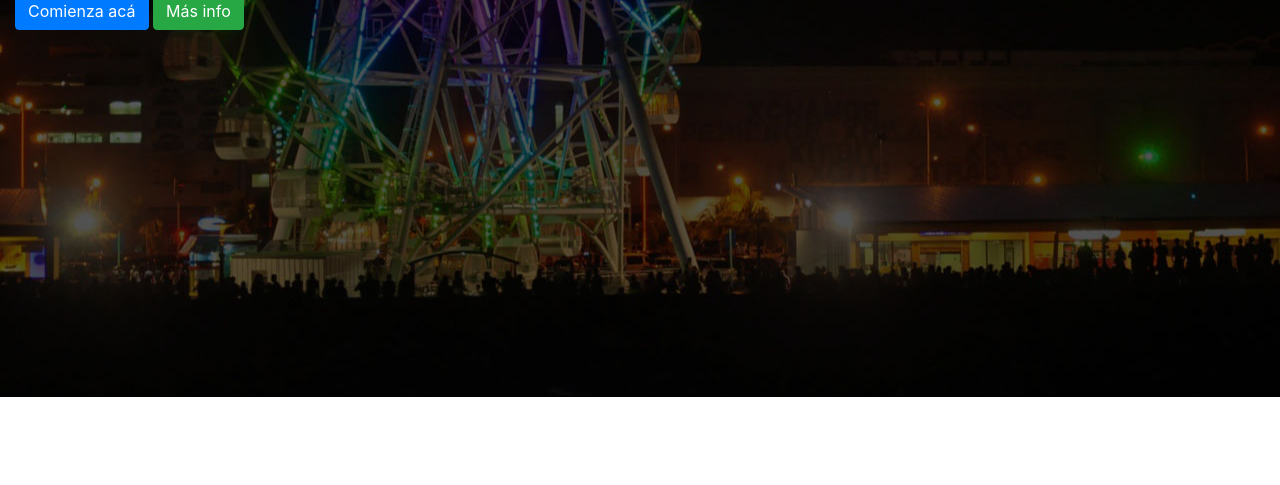
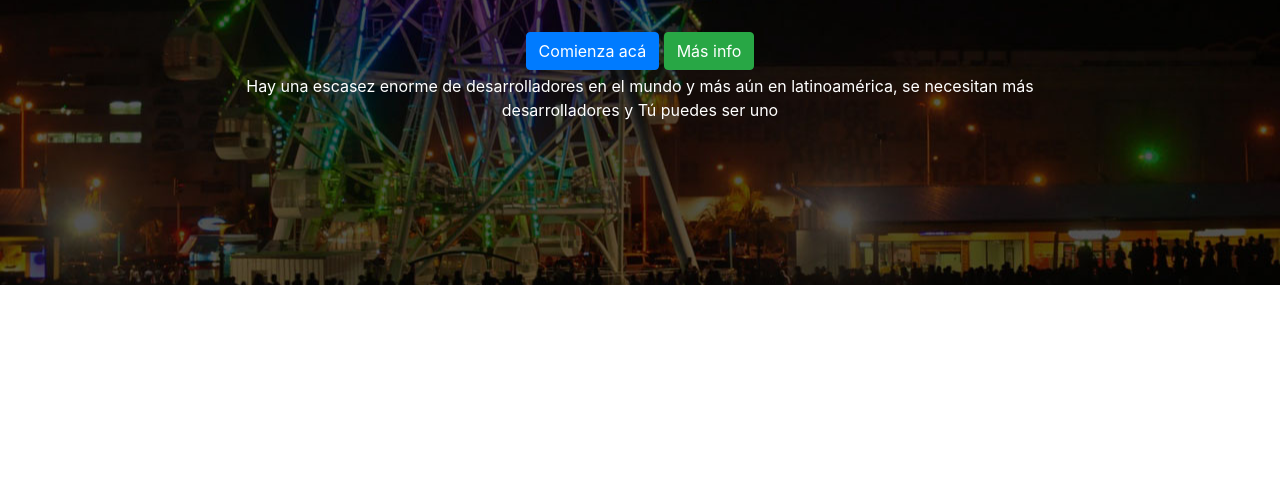
Before and after one commit to jcrr1985/DL, a website: page index.html in a window 1280 px wide. Shown: the part 315-800 px from the top of the page. Drawn offline with nearby package versions, Linux system fonts and the light colour scheme.

Commit message:
section one resized: 75%

```diff
--- a/index.html
+++ b/index.html
@@ -43,11 +43,22 @@
         </div>
         <!--titulo principal-->
 
-        <!--Botonera principal-->
-        <button type="button" class="btn btn-primary">Comienza acá</button>
-        <button type="button" class="btn btn-success">Más info</button>
-        <!--Botonera principal-->
 
+        <div class="section1-caption text-center">
+
+            <!--Botonera principal-->
+            <div class="botonera text-center mt-5 mb-1">
+                <button type="button" class="btn btn-primary">Comienza acá</button>
+                <button type="button" class="btn btn-success">Más info</button>
+            </div>
+            <!--Botonera principal-->
+            <p class="py-0 my-0">
+                Hay una escasez enorme de desarrolladores en el mundo y más aún en latinoamérica, se necesitan más
+            </p>
+            <p class="py-0 my-0">
+                desarrolladores y Tú puedes ser uno
+            </p>
+        </div>
         <!--section1-->
     </div>
 
--- a/scss/_home.scss
+++ b/scss/_home.scss
@@ -1,22 +1,25 @@
-.section1
-{
+.section1 {
     background-image: url("../images/bg.jpeg");
     background-position: center center;
     background-attachment: fixed;
     background-size: cover;
     width: 100%;
-height: 89vh;
+    height: 75vh;
+
+    .main-nav {
+        padding-top: 1.5rem !important;
+        padding-bottom: 1.5rem !important;
+        padding-left: 10rem !important;
+        padding-right: 10rem !important;
+        background-color: transparent !important;
     }
 
-.main-nav{
-    padding-top:1.5rem!important;
-    padding-bottom:1.5rem!important;
-    padding-left:10rem!important;
-    padding-right:10rem!important;
-    background-color: transparent!important;
-}
-
-.main-title{
+    .main-title {
         margin-top: 3rem;
         color: #fff;
     }
+    .section1-caption{
+        color: #fff;
+
+    }
+}
```
Also changed, not shown: css/main.css, 1 other file. Lines whose indentation alone changed are shown as unchanged.
